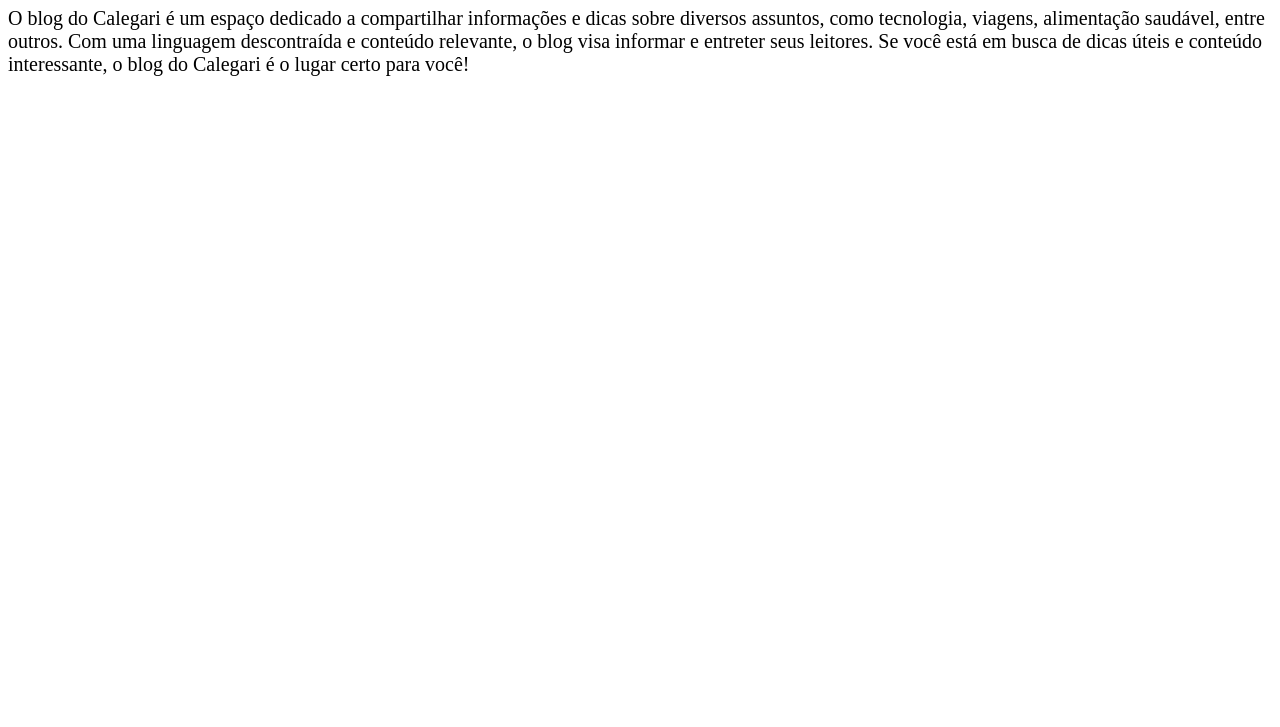
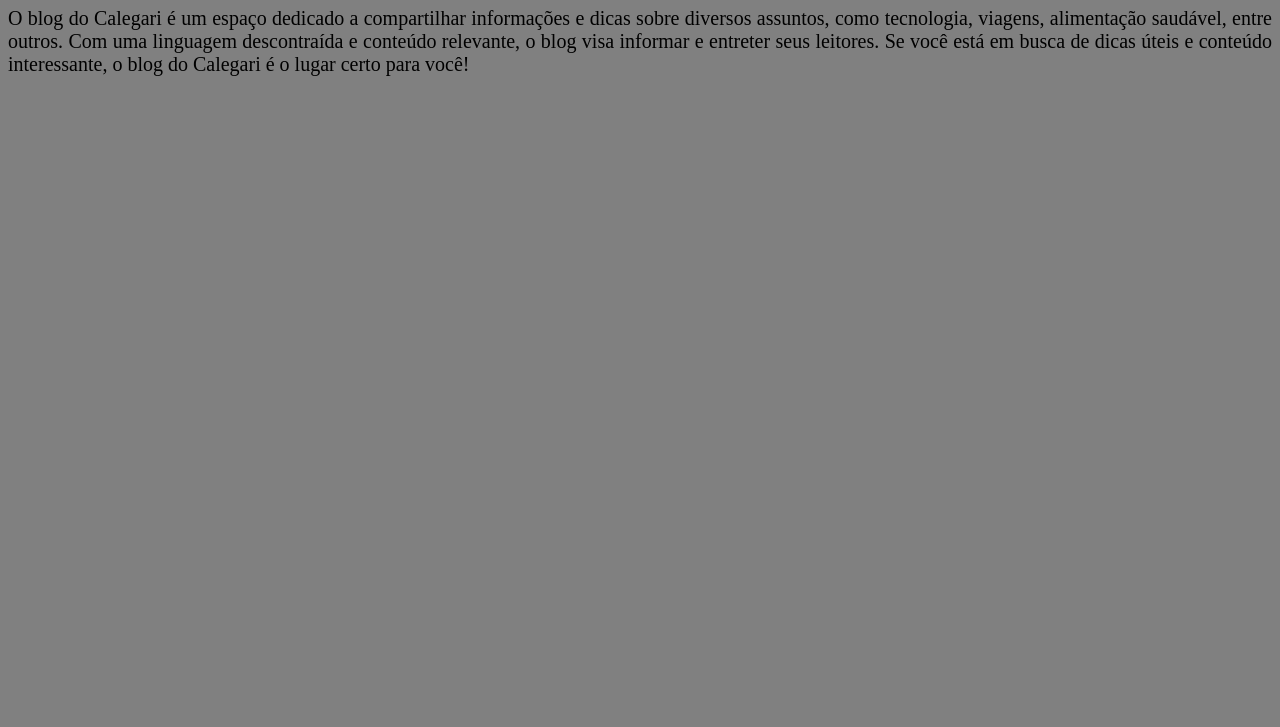
Before and after one commit to MatheusCalegari22/minha.pagina.web, a plain HTML site: page index.html in a window 1280 px wide. Shown: the part 73-800 px from the top of the page. Drawn offline with Linux system fonts and the light colour scheme.

Commit message:
,,,,,,,,lllllllllllllllllll

```diff
--- a/index.html
+++ b/index.html
@@ -5,7 +5,7 @@
 <head>
       <meta charset="UTF-8">
       <title> Minha Pagina Web</title>
-      <link rel="styleheet" href="style.css">
+      <link rel="stylesheet" href="styles.css">
 </head>
 
 <body>
```
